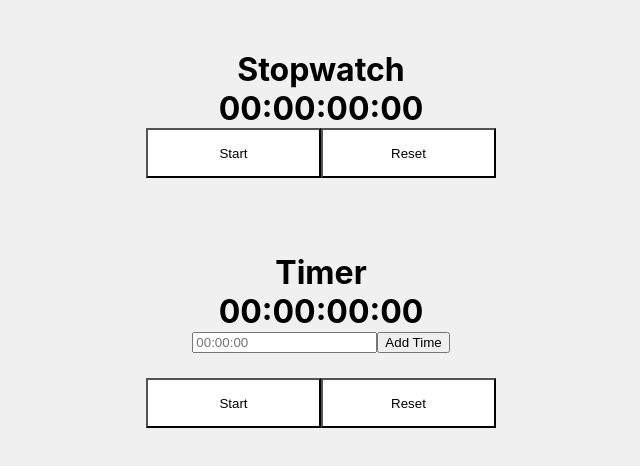
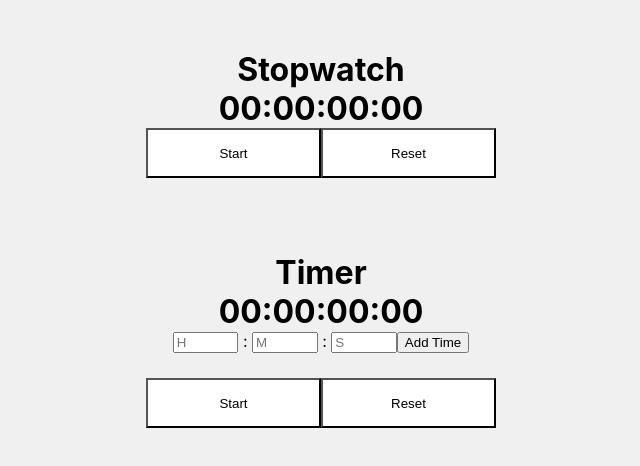
Before and after one commit to erichan42/Study-Timer, a React (Create React App) app: page / in a window 1280 px wide. Shown: the top 466 px of the page, without its empty margins (319-959 px from the left). Built offline with nearby package versions, Linux system fonts and the light colour scheme; the HTML template or start-up script is replaced by a standard one.

Commit message:
added HMS input functionality

```diff
--- a/src/Components/Timer/Timer.css
+++ b/src/Components/Timer/Timer.css
@@ -12,6 +12,12 @@
     text-align: center;
     display: 0 inline-block;
     margin-bottom: 25px;
+}
+
+.timer-input {
+    width: 7.5%;
+    text-align:left;
+
 }
 
 .timer-button-container {
--- a/src/Components/Timer/Timer.js
+++ b/src/Components/Timer/Timer.js
@@ -17,8 +17,10 @@ class Timer extends React.Component {
         startTime: 0,
         /** Queue of times */
         timeQueue: [],
-        /** Time value */
-        value: "",
+        /** Time values */
+        valueH: "",
+        valueM: "",
+        valueS: "",
         /** Index of timer */
         index: 0,
         /** Initializes the start time in Date.now() since pressing the button */
@@ -37,6 +39,10 @@ class Timer extends React.Component {
         this.handleKeyPress = this.handleKeyPress.bind(this);
         this.handleChange = this.handleChange.bind(this);
         this.onSubmit = this.onSubmit.bind(this);
+
+        // this.hr = React.createRef();
+        // this.min = React.createRef();
+        // this.sec = React.createRef();
     }
 
     /** Mounts the startTimer function */
@@ -48,14 +54,15 @@ class Timer extends React.Component {
             /* Checks if timer should be on */
             if (this.state.toggle) {
                 this.setState((state) => {
+                    if (state.timeQueue.length > 0) {
                         if (state.timer >= 0) return {timer: state.startTime - (Date.now() - state.dateTime)}
                         else {
                             if (Notification.permission === "granted")
-                            var notification = new Notification("Time's up!");
+                                new Notification("Time's up!");
                             else if (Notification.permission !== "denied") {
                                 Notification.requestPermission().then(function (permission) {
                                     if (permission === "granted") {
-                                    var notification = new Notification("Time's up!");
+                                        new Notification("Time's up!");
                                     }
                                 });
                             }
@@ -64,7 +71,11 @@ class Timer extends React.Component {
                                     index:(state.index + 1) % state.timeQueue.length,
                                     timer: state.timeQueue[state.index]}
                         }
+                    } else {
+                        return {toggle:false}
+                    }
                 });
+
             }
         }, 1);
     }
@@ -78,11 +89,15 @@ class Timer extends React.Component {
         e.preventDefault();
 
         this.setState((state) => {
-            if (isNaN(parseInt(state.value)) || parseInt(state.value) <= 0) return;
-            else {
-                state.timeQueue.push(parseInt(state.value));
-                return {timeQueue: state.timeQueue,
-                        value:""}
+            let timeVal = 0;
+
+            if (!(isNaN(parseInt(state.valueH)) || parseInt(state.valueH) <= 0)) timeVal += parseInt(state.valueH * 3600);
+            if (!(isNaN(parseInt(state.valueM)) || parseInt(state.valueM) <= 0)) timeVal += parseInt(state.valueM * 60);
+            if (!(isNaN(parseInt(state.valueS)) || parseInt(state.valueS) <= 0)) timeVal += parseInt(state.valueS);
+
+            if (timeVal !== 0) {
+                state.timeQueue.push(parseInt(timeVal));
+                return {timeQueue: state.timeQueue}
             }
         });
     }
@@ -126,7 +141,10 @@ class Timer extends React.Component {
     }
 
     handleChange(e) {
-        this.setState({value: e.target.value});
+        this.setState({valueH: this.refs.hr.value,
+            valueM: this.refs.min.value,
+            valueS: this.refs.sec.value
+        });
     }
 
     render() {
@@ -143,10 +161,27 @@ class Timer extends React.Component {
                 </h1>
                 <form className="timer-form"
                     onSubmit={(e) => this.onSubmit(e)}>
-                    <input className="timer-input"
+                    <input className="timer-input hours"
+                        ref="hr"
                         name="time"
                         type="number"
-                        placeholder="00:00:00"
+                        placeholder="H"
+                        onChange={this.handleChange}
+                        onKeyDown={(e) => this.handleKeyPress(e)}/>
+                    <span> : </span>
+                    <input className="timer-input minutes"
+                        ref="min"
+                        name="time"
+                        type="number"
+                        placeholder="M"
+                        onChange={this.handleChange}
+                        onKeyDown={(e) => this.handleKeyPress(e)}/>
+                    <span> : </span>
+                    <input className="timer-input seconds"
+                        ref="sec"
+                        name="time"
+                        type="number"
+                        placeholder="S"
                         onChange={this.handleChange}
                         onKeyDown={(e) => this.handleKeyPress(e)}/>
                         <button className="timer-add-time"
```
Lines whose indentation alone changed are shown as unchanged.
